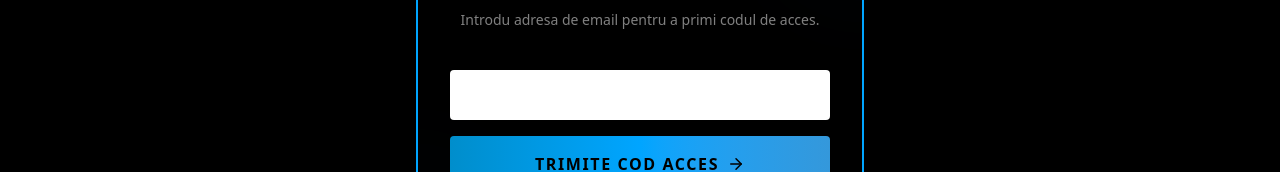
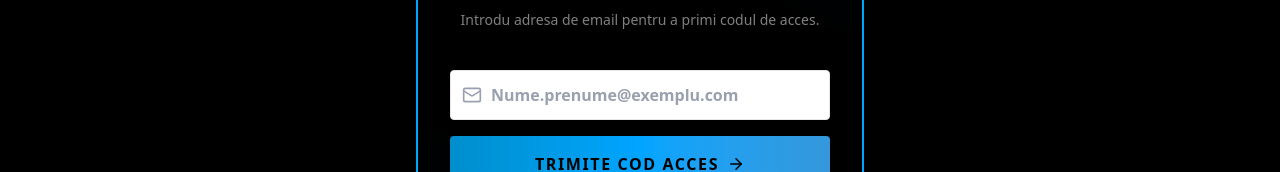
Before and after one commit to Alesyowin/-alesyowin-2026, a Next.js app in the folder frontend/: page /en/login in a window 1280 px wide. Shown: the part 409-581 px from the top of the page. Built offline with nearby package versions, Linux system fonts and the light colour scheme; no server answers.

Commit message:
Fix: Updated login email input to use white background and black text to fix invisible text issues from browser autofill overrides

```diff
--- a/frontend/src/app/[locale]/login/page.tsx
+++ b/frontend/src/app/[locale]/login/page.tsx
@@ -68,14 +68,14 @@ export default function LoginPage() {
                     {step === 'email' ? (
                         <form onSubmit={handleRequestOTP} className="space-y-4 pt-4">
                             <div className="relative group">
-                                <Mail className="absolute left-3 top-1/2 -translate-y-1/2 text-white/30 group-focus-within:text-(--color-gold) transition-colors" size={20} />
+                                <Mail className="absolute left-3 top-1/2 -translate-y-1/2 text-gray-400 group-focus-within:text-[#00A5FF] transition-colors" size={20} />
                                 <input
                                     type="email"
                                     required
                                     placeholder="Nume.prenume@exemplu.com"
                                     value={email}
                                     onChange={(e) => setEmail(e.target.value)}
-                                    className="w-full bg-(--color-black-soft) border border-white/10 rounded py-3 pl-10 pr-4 text-white focus:border-(--color-gold) focus:ring-1 focus:ring-(--color-gold)/20 outline-none transition-all placeholder:text-white/20"
+                                    className="w-full bg-white border border-gray-200 rounded py-3 pl-10 pr-4 text-black font-semibold focus:border-[#00A5FF] focus:ring-1 focus:ring-[#00A5FF]/50 outline-none transition-all placeholder:text-gray-400"
                                 />
                             </div>
 
```
